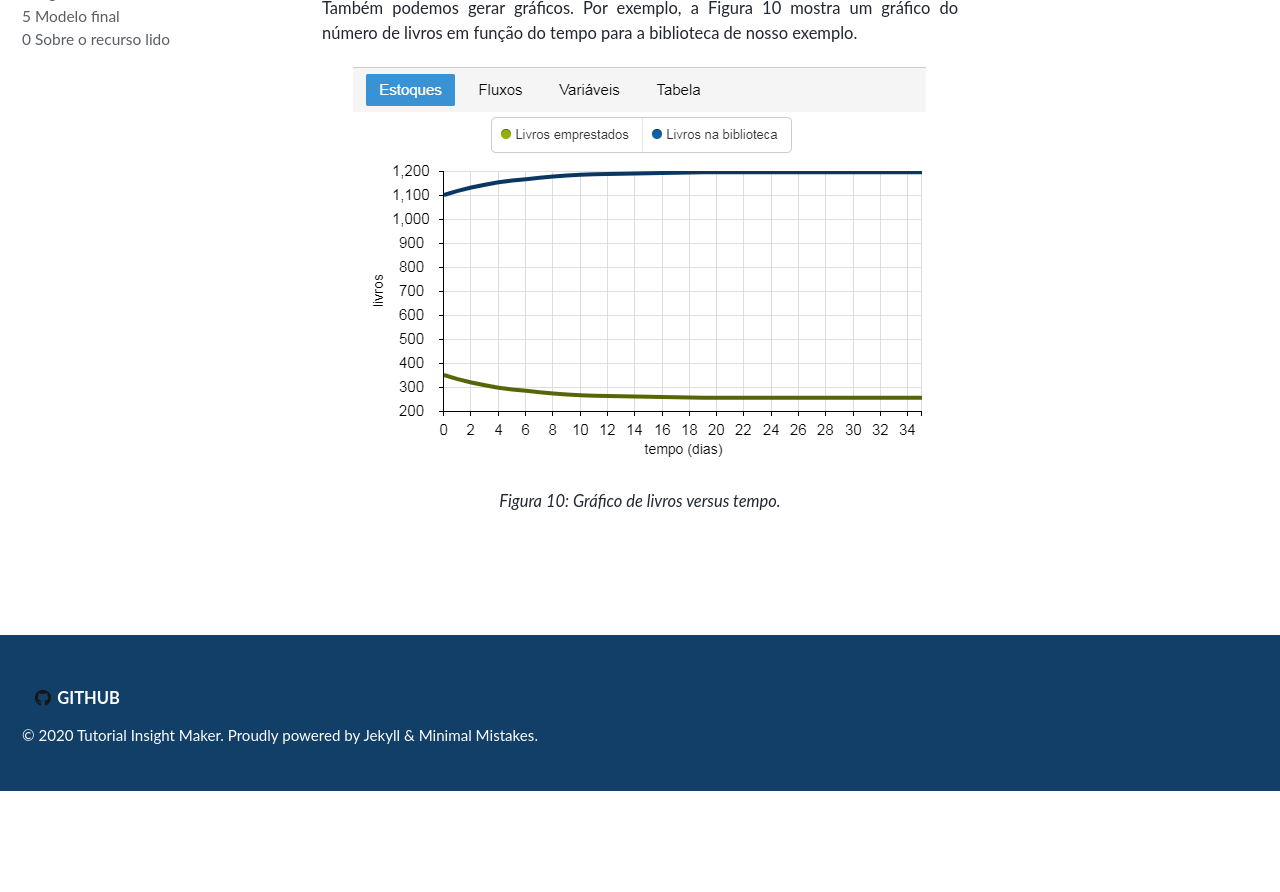
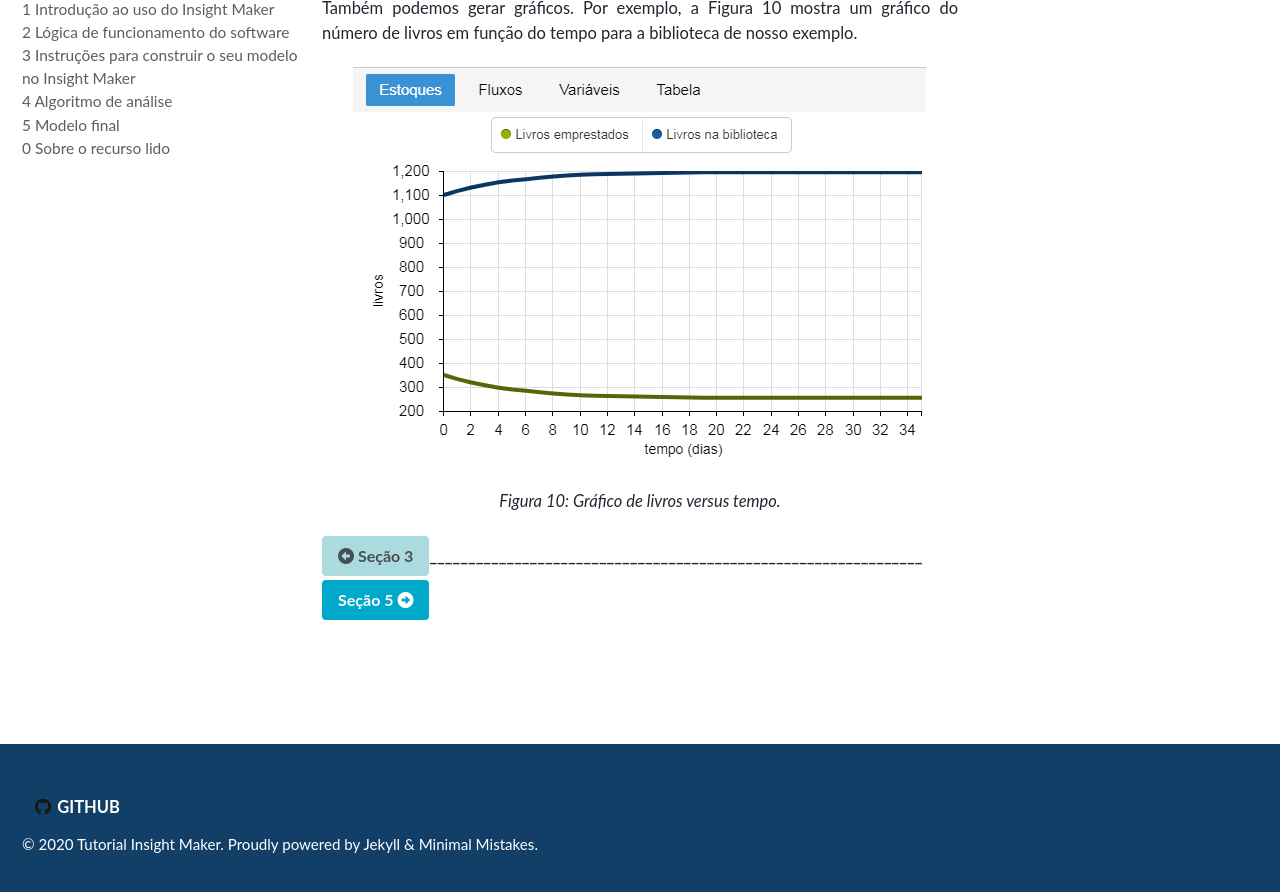
Before and after one commit to milenalauschner/MM, a Jekyll site: the page built from _pages/algoritmo.md, in a window 1280 px wide and 900 px high, scrolled down 2751 px. Shown: the top 892 px of the window. Built offline with Jekyll 4.4.1, drawn with Linux system fonts in a browser that asks for light colours; cached includes are drawn as plain includes; nearby versions of some CDN libraries; some web fonts are replaced; before the commit the page ends 3541 px from its top, so only the background shows below that.

Commit message:
Update algoritmo.md

```diff
--- a/_pages/algoritmo.md
+++ b/_pages/algoritmo.md
@@ -64,3 +64,9 @@
 {: .image-caption}
 *Figura 10: Gráfico de livros versus tempo.*
  {: .text-center}
+
+
+
+[<i class="fas fa-arrow-alt-circle-left"></i> Seção 3](https://milenalauschner.github.io/MM/seção3/){:
+.btn .btn--warning}________________________________________________________________________________________________________________________________________________________________________________________________[ Seção 5 <i class="fas fa-arrow-alt-circle-right"></i>](https://milenalauschner.github.io/MM/seção5/){:
+.btn .btn--info}
```
Also changed, not shown: other parts of _pages/algoritmo.md (+1 -1 lines).
